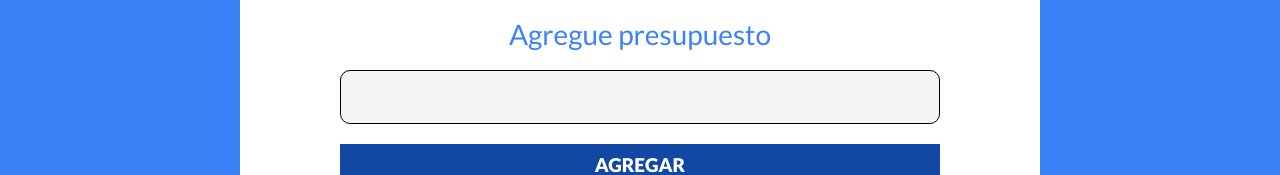
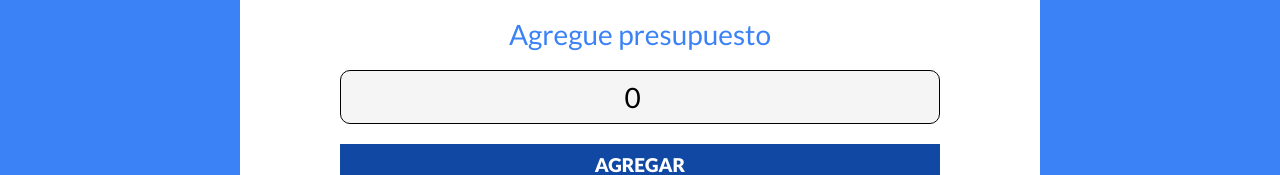
Before and after one commit to AyrDS/expenseApp, a React (Vite) app: page / in a window 1280 px wide. Shown: the part 178-353 px from the top of the page. Built offline with nearby package versions, Linux system fonts and the light colour scheme.

Commit message:
Se termino con NewBudget, se empieza con BudgetControl

```diff
--- a/src/components/Header.jsx
+++ b/src/components/Header.jsx
@@ -14,19 +14,8 @@ export const Header = () => {
 
          {
             isValidBudget
-               ? <BudgetControl
-                  /* budget={budget}
-                  expenses={expenses}
-                  setExpenses={setExpenses}
-                  setBudget={setBudget}
-                  setIsValidBudget={setIsValidBudget} */
-
-               />
-               : <NewBudget
-                  /* budget={budget}
-                  setBudget={setBudget}
-                  setIsValidBudget={setIsValidBudget} */
-               />
+               ? <BudgetControl />
+               : <NewBudget />
          }
 
 
--- a/src/components/NewBudget.jsx
+++ b/src/components/NewBudget.jsx
@@ -1,9 +1,10 @@
-import { useState } from 'react';
+import { useContext, useState } from 'react';
+import { ExpensesContext } from '../context/ExpensesContext';
 import { Msg } from './';
 
 
-export const NewBudget = ({ setBudget, budget, setIsValidBudget }) => {
-
+export const NewBudget = () => {
+   const { setBudgetObj, budget } = useContext(ExpensesContext);
    const [msg, setMsg] = useState('');
 
    const handleBudget = (e) => {
@@ -14,8 +15,12 @@ export const NewBudget = ({ setBudget, budget, setIsValidBudget }) => {
       }
 
       setMsg('');
-      setIsValidBudget(true);
+      setBudgetObj(prev => ({
+         ...prev,
+         isValidBudget: true
+      }));
    }
+
 
    return (
       <div className="contenedor-presupuesto contenedor sombra">
@@ -28,7 +33,7 @@ export const NewBudget = ({ setBudget, budget, setIsValidBudget }) => {
                   type="number"
                   className="nuevo-presupuesto"
                   value={budget}
-                  onChange={(e) => setBudget(Number(e.target.value))}
+                  onChange={(e) => setBudgetObj(prev => ({ ...prev, budget: Number(e.target.value) }))}
                   onFocus={(e) => e.target.select()}
                />
 
```
